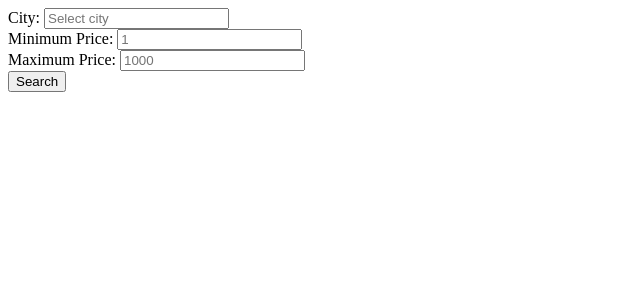
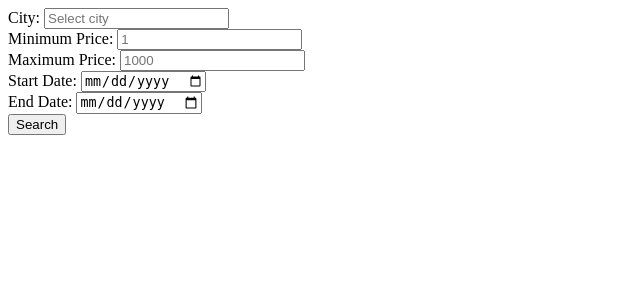
Before and after one commit to Prakash0711/makersbnb, a Flask app: page /search_space in a window 1280 px wide. Shown: the top 300 px of the page, without its empty margins (0-640 px from the left). Run offline with Flask 3, Linux system fonts and the light colour scheme; the visitor is signed in with stand-in values (Sample User, id 1); data that the repository does not hold is empty; some libraries are stand-ins or nearby versions.

Commit message:
Booking functionality improved

```diff
--- a/app.py
+++ b/app.py
@@ -106,13 +106,25 @@ def search_space():
     repository = SpaceRepository(connection)
     spaces = repository.all()
 
+    check_in_date = None
+    check_out_date = None
+
     if request.method == "POST":
         city = request.form.get("city")
         min_price = request.form.get("min_price")
         max_price = request.form.get("max_price")
-        spaces = repository.filtered_space(city, min_price, max_price)
+        check_in_date = request.form.get("start_date") or None
+        check_out_date = request.form.get("end_date") or None
+        spaces = repository.filtered_space(
+            city, min_price, max_price, check_in_date, check_out_date
+        )
 
-    return render_template("search_space.html", spaces=spaces)
+    return render_template(
+        "search_space.html",
+        spaces=spaces,
+        start_date=check_in_date,
+        end_date=check_out_date,
+    )
 
 
 @app.route("/list_space", methods=["GET", "POST"])
@@ -201,5 +213,37 @@ def update_booking_status(booking_id):
     return redirect(url_for("my_bookings"))
 
 
+@app.route("/book_space/<int:space_id>", methods=["POST"])
+def book_space(space_id):
+    if not is_logged_in():
+        flash("Please log in first")
+        return redirect(url_for("login"))
+
+    connection = get_flask_database_connection(app)
+    repository = SpaceRepository(connection)
+
+    # Get the start and end date from the form
+    start_date = request.form.get("start_date")
+    end_date = request.form.get("end_date")
+
+    if not start_date or not end_date:
+        flash("Please select check-in and check-out dates.")
+        print("no start date or end date")
+        return redirect(
+            url_for("search_space")
+        )  # Redirect back to search page or show an error
+
+    # Assuming you have the guest_id stored in the session or user info
+    guest_id = session[
+        "user_id"
+    ]  # Implement this function to get the logged-in user's ID
+
+    # Create a new booking entry
+    repository.add_booking(guest_id, space_id, start_date, end_date)
+
+    flash("Booking request submitted successfully!")
+    return redirect(url_for("userhome"))  # Redirect to a user home or bookings page
+
+
 if __name__ == "__main__":
     app.run(debug=True, port=int(os.environ.get("PORT", 5001)))
--- a/lib/space_repository.py
+++ b/lib/space_repository.py
@@ -20,10 +20,23 @@ class SpaceRepository:
             spaces.append(space)
         return spaces
 
-    def add(self, space):
-        rows = self._connection.execute(
-            "INSERT INTO spaces (address, city, description, price, host_id) VALUES (%s, %s, %s, %s, %s) RETURNING id",
-            [space.address, space.city, space.description, space.price, space.host_id],
+    def add_booking(self, guest_id, space_id, check_in_date, check_out_date):
+        print(
+            f"Guest ID: {guest_id}, Space ID: {space_id}, Check-in: {check_in_date}, Check-out: {check_out_date}"
+        )
+        self._connection.execute(
+            """
+            INSERT INTO bookings (host_id, guest_id, space_id, booking_date_start, booking_date_end, booking_status)
+            VALUES (
+                (SELECT host_id FROM spaces WHERE id = %s),
+                %s,
+                %s,
+                %s,
+                %s,
+                'pending'
+            )
+            """,
+            [space_id, guest_id, space_id, check_in_date, check_out_date],
         )
 
     def find_space(self, id_to_find):
@@ -53,11 +66,20 @@ class SpaceRepository:
             SELECT space_id FROM bookings
             WHERE booking_status = 'approved'
             AND (
-                (booking_date_start <= %s AND booking_date_end + INTERVAL '1 day' >= %s)
+                (booking_date_start <= %s AND booking_date_end >= %s) OR
+                (booking_date_start <= %s AND booking_date_end >= %s) OR
+                (booking_date_start >= %s AND booking_date_end <= %s)
             )
         )
         """
-        filters = [check_in_date, check_out_date]
+        filters = [
+            check_out_date,
+            check_in_date,
+            check_out_date,
+            check_in_date,
+            check_in_date,
+            check_out_date,
+        ]
 
         # Exact match on city if provided
         if city:
@@ -71,6 +93,9 @@ class SpaceRepository:
         if max_price:
             query += " AND s.price <= %s"
             filters.append(max_price)
+
+        print("Query:", query)
+        print("Filters:", filters)
 
         # Execute the query with the provided filters
         rows = self._connection.execute(query, tuple(filters))
--- a/templates/search_space.html
+++ b/templates/search_space.html
@@ -27,6 +27,16 @@
             </div>
 
             <div>
+                <label for="start_date">Start Date:</label>
+                <input type="date" id="start_date" name="start_date" value="{{ start_date}}">
+            </div>
+
+            <div>
+                <label for="end_date">End Date:</label>
+                <input type="date" id="end_date" name="end_date"value="{{end_date}}">
+            </div>
+
+            <div>
                 <button type="submit">Search</button>
             </div>
         </form>
@@ -36,8 +46,14 @@
                 <h3>{{ space.address }} - {{ space.city }}</h3>
                 <p>{{ space.description }}</p>
                 <p>Price: £{{ space.price }}</p>
+                <form method="POST" action="{{ url_for('book_space', space_id=space.space_id) }}">
+                    <input type="hidden" name="start_date" value="{{ request.form.get('start_date') }}">
+                    <input type="hidden" name="end_date" value="{{ request.form.get('end_date') }}">
+                    <button type="submit">Book</button>
+                </form>
             </div>
         {% endfor %}
 
+
     </body>
 </html>
```
Also changed, not shown: requirements.txt (+7 -0 lines).
